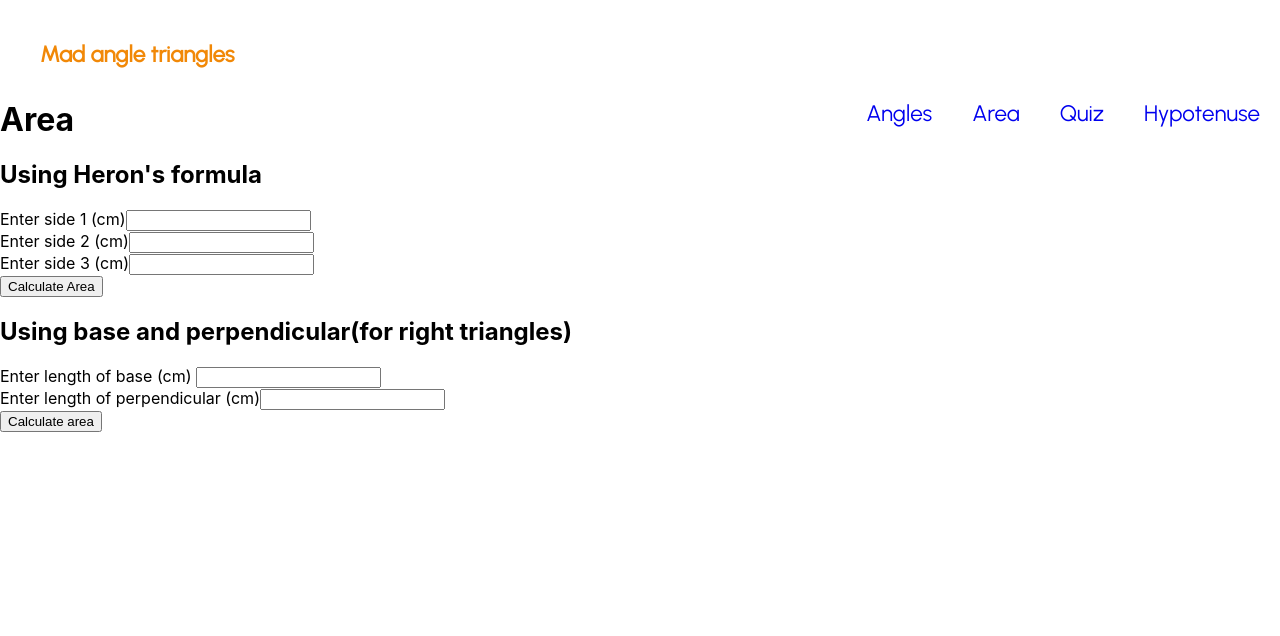
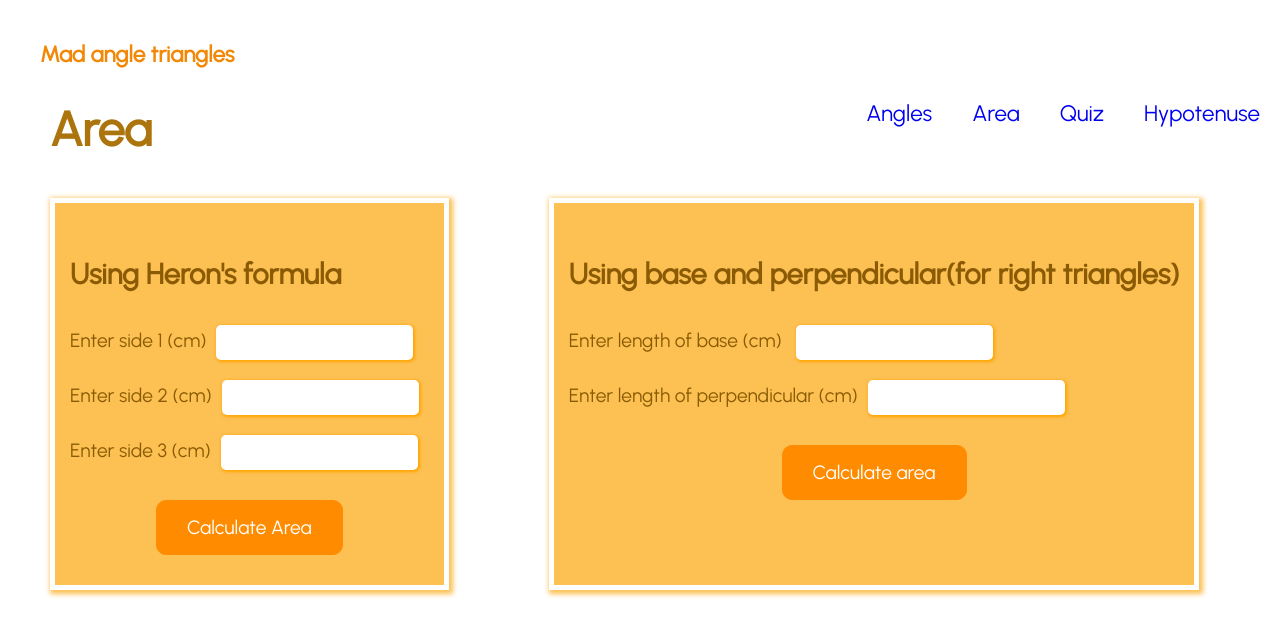
Before and after one commit to shivanigangadharan/triangles, a React (Create React App) app: page /area in a window 1280 px wide. Shown: the top 636 px of the page. Built offline with nearby package versions, Linux system fonts and the light colour scheme.

Commit message:
style: area css done

```diff
--- /dev/null
+++ b/src/pages/area/area.css
@@ -0,0 +1,25 @@
+#areaHeading{
+    color: rgb(172, 116, 13);
+    margin: 20px 0px 30px 50px;
+    font-size: 3rem;
+    font-family: 'Urbanist', sans-serif;
+}
+.areaBox{
+    width: max-content;
+    background: rgb(252, 192, 83);
+    border: 5px solid white;
+    box-shadow: 2px 2px 5px 2px rgb(252, 192,83);
+    margin: 10px 50px 0px 50px;
+    color: rgb(138, 91, 4);
+    font-family: 'Urbanist', sans-serif;
+    padding: 30px 15px 30px 15px;
+    font-size: 120%;
+}
+.areaIP{
+border: none;
+margin: 10px;
+padding: 10px;
+border-radius: 5px;
+box-shadow: 1px 1px 3px 1px orange;
+outline: none;
+}
--- a/src/pages/area/area.js
+++ b/src/pages/area/area.js
@@ -1,5 +1,6 @@
 import React, { useState } from 'react';
 import Navbar from '../../components/navbar';
+import './area.css';
 
 function Area(e) {
 
@@ -13,6 +14,10 @@ function Area(e) {
 
     function handleSubmit(e) {
         e.preventDefault();
+        if (side1 < 0 || side2 < 0 || side3 < 0 || side1 == undefined || side2 == undefined || side3 == undefined) {
+            alert('Please enter valid input values.');
+            return 0;
+        }
         var s = (side1 + side2 + side3) / 2;
         console.log(side1 + side2 + side3);
         setArea(Math.sqrt(s * (s - side1) * (s - side2) * (s - side3)));
@@ -20,6 +25,10 @@ function Area(e) {
     }
 
     function findArea(e) {
+        if(base < 0 || perpendicular < 0 || base == undefined || perpendicular == undefined){
+            alert('Please enter valid input values.');
+            return 0;
+        }
         e.preventDefault();
         setAr(0.5 * base * perpendicular);
     }
@@ -27,33 +36,40 @@ function Area(e) {
     return (
         <div>
             <Navbar />
-            <h1> Area </h1>
+
+            <h1 id="areaHeading"> Area </h1>
+            <div style={{ 'display': 'flex' }}>
+                <div className="areaBox">
                     <h2> Using Heron's formula </h2>
                     <form>
                         <label> Enter side 1 (cm)</label>
-                <input required onChange={(e) => setSide1(parseInt(e.target.value))} type="number" /><br />
+                        <input className="areaIP" required onChange={(e) => setSide1(parseInt(e.target.value))} type="number" /><br />
                         <label> Enter side 2 (cm)</label>
-                <input required onChange={(e) => setSide2(parseInt(e.target.value))} type="number" /><br />
+                        <input className="areaIP" required onChange={(e) => setSide2(parseInt(e.target.value))} type="number" /><br />
                         <label> Enter side 3 (cm)</label>
-                <input required onChange={(e) => setSide3(parseInt(e.target.value))} type="number" /><br />
-                <button onClick={handleSubmit}> Calculate Area </button>
+                        <input className="areaIP" required onChange={(e) => setSide3(parseInt(e.target.value))} type="number" /><br />
+                        <center><button id="submit" onClick={handleSubmit}> Calculate Area </button></center>
                         <div hidden={area == undefined ? true : false}>
-                    <h2> Area of triangle using Heron's formula = {area} square centimeter</h2>
+                            <p> Area of triangle using Heron's formula = {area} square centimeter</p>
                         </div>
                         {/* EDITS REQUIRED HERE --> when sides dont make a triangle or zero */}
                     </form>
+                </div>
+                <div className="areaBox">
                     <h2> Using base and perpendicular(for right triangles) </h2 >
                     <form>
                         <label> Enter length of base (cm) </label>
-                <input required onChange={(e) => setBase(parseInt(e.target.value))} type="number" /><br />
+                        <input className="areaIP" required onChange={(e) => setBase(parseInt(e.target.value))} type="number" /><br />
                         <label> Enter length of perpendicular (cm)</label>
-                <input required onChange={(e) => setPerpendicular(parseInt(e.target.value))} type="number" /><br />
-                <button onClick={findArea}> Calculate area </button>
+                        <input className="areaIP" required onChange={(e) => setPerpendicular(parseInt(e.target.value))} type="number" /><br />
+                        <center><button id="submit" onClick={findArea}> Calculate area </button></center>
                         <div hidden={ar == undefined ? true : false}>
-                    <h2> Area of triangle = {ar} square centimeter </h2>
+                            <p> Area of triangle = {ar} square centimeter </p>
                         </div>
                         {/* EDITS REQUIRED HERE --> check conditions for base and perpendicular */}
                     </form>
+                </div>
+            </div>
         </div >
     );
 }
```
Lines whose indentation alone changed are shown as unchanged.
